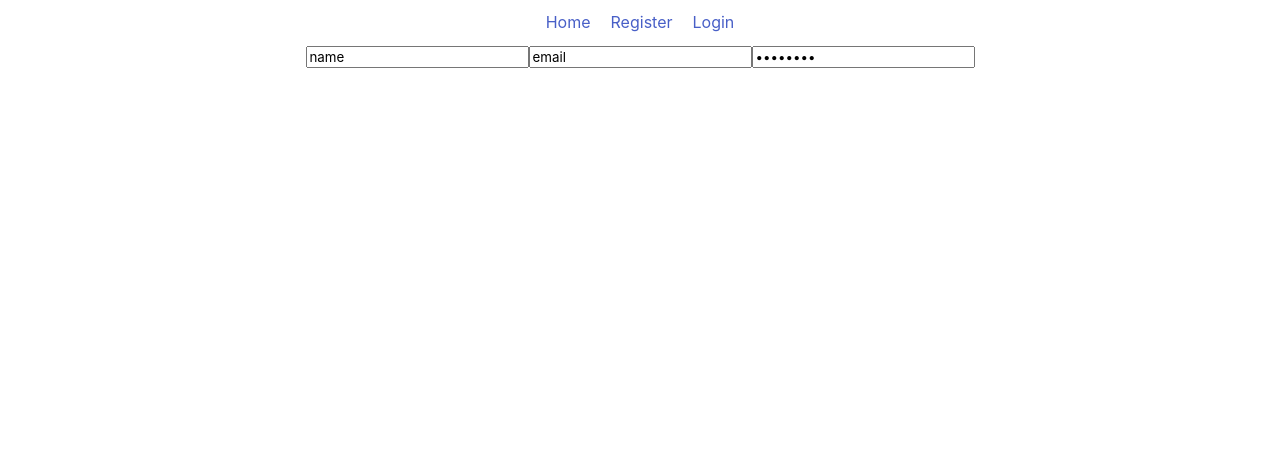
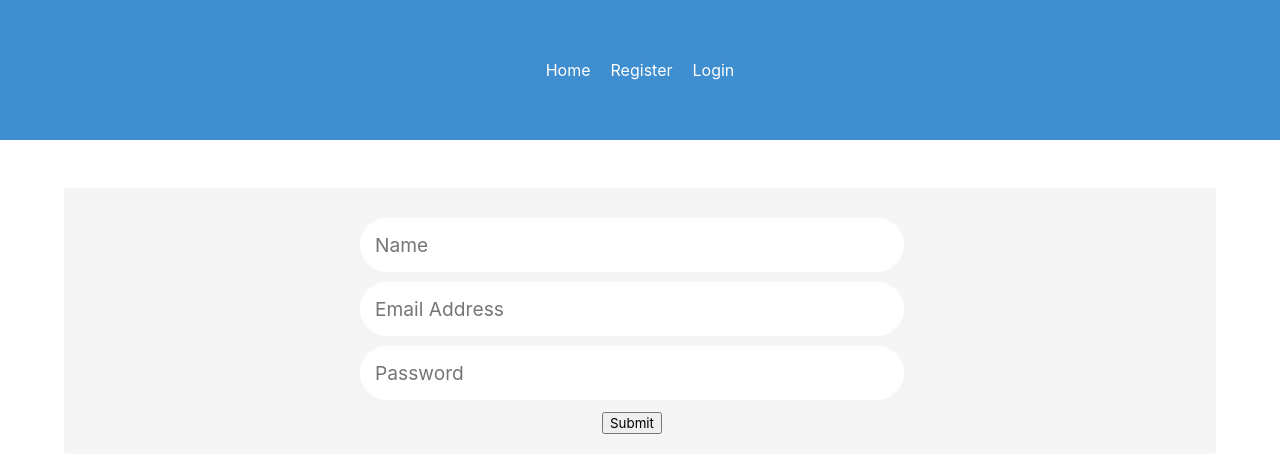
Before and after one commit to KonradBrandt8016/psychic-umbrella, a React (Create React App) app in the folder client/todo/: page /register in a window 1280 px wide. Shown: the top 472 px of the page. Built offline with nearby package versions, Linux system fonts and the light colour scheme.

Commit message:
Add Bulma styling

```diff
--- a/client/todo/src/components/Navigation/Navigation.css
+++ b/client/todo/src/components/Navigation/Navigation.css
@@ -9,3 +9,13 @@ ul.navigation li {
   display: inline-block;
   margin: 10px;
 }
+
+ul.navigation li a:hover {
+  opacity: 0.5;
+  text-decoration: underline;
+}
+
+ul.navigation li a:active {
+  opacity: 1;
+  text-decoration: none;
+}
--- a/client/todo/src/components/Navigation/Navigation.js
+++ b/client/todo/src/components/Navigation/Navigation.js
@@ -4,6 +4,8 @@ import { Link } from "react-router-dom";
 
 const navigation = () => {
   return (
+    <section class="hero is-info">
+      <div class="hero-body">
         <ul className="navigation">
           <li>
             <Link to="/">Home</Link>
@@ -15,6 +17,8 @@ const navigation = () => {
             <Link to="/login">Login</Link>
           </li>
         </ul>
+      </div>
+    </section>
   );
 };
 
--- /dev/null
+++ b/client/todo/src/components/Registration/Registration.css
@@ -0,0 +1,9 @@
+.form-input {
+  display: block;
+  margin: 10px auto;
+  width: 50%;
+  border-radius: 30px;
+  padding: 15px;
+  border: none;
+  font-size: 1.2rem;
+}
--- a/client/todo/src/components/Registration/Registration.js
+++ b/client/todo/src/components/Registration/Registration.js
@@ -1,12 +1,42 @@
 import React from "react";
+import "./Registration.css";
 
 const registration = () => {
   return (
-    <div>
+    <div className="section">
       <form action="/action-page">
-        <input type="text" value="name" required />
-        <input type="email" value="email" required />
-        <input type="password" value="password" required />
+        <div className="container">
+          <div className="tile is-ancestor">
+            <div className="tile is-12">
+              <div className="tile is-parent">
+                <article class="tile is-child notification has-background-light">
+                  <input
+                    class="form-input"
+                    type="text"
+                    placeholder="Name"
+                    name="name"
+                    required
+                  />
+                  <input
+                    class="form-input"
+                    type="email"
+                    placeholder="Email Address"
+                    name="email"
+                    required
+                  />
+                  <input
+                    class="form-input"
+                    type="password"
+                    placeholder="Password"
+                    name="password"
+                    required
+                  />
+                  <button type="submit">Submit</button>
+                </article>
+              </div>
+            </div>
+          </div>
+        </div>
       </form>
     </div>
   );
```
Lines whose indentation alone changed are shown as unchanged.
